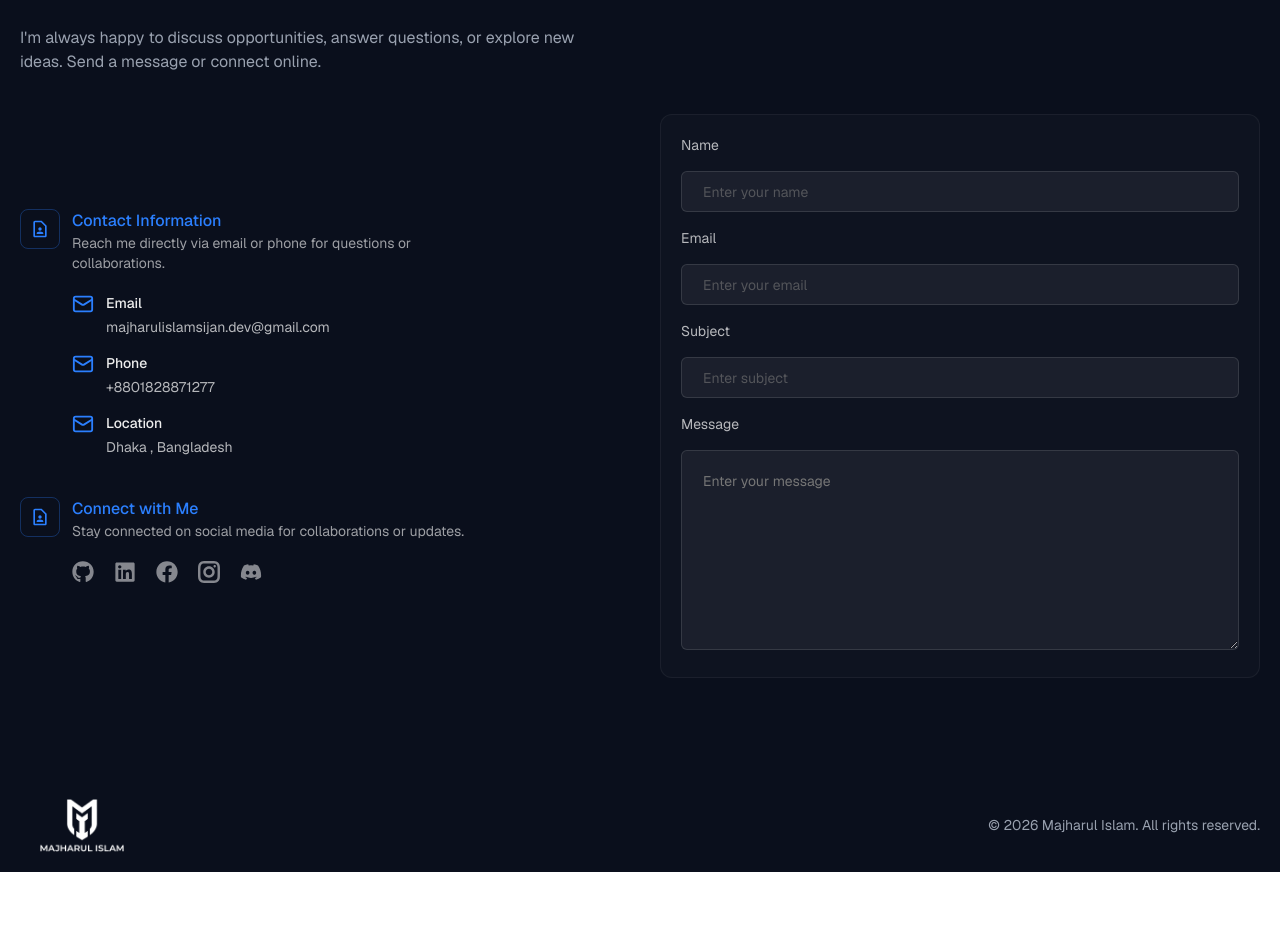
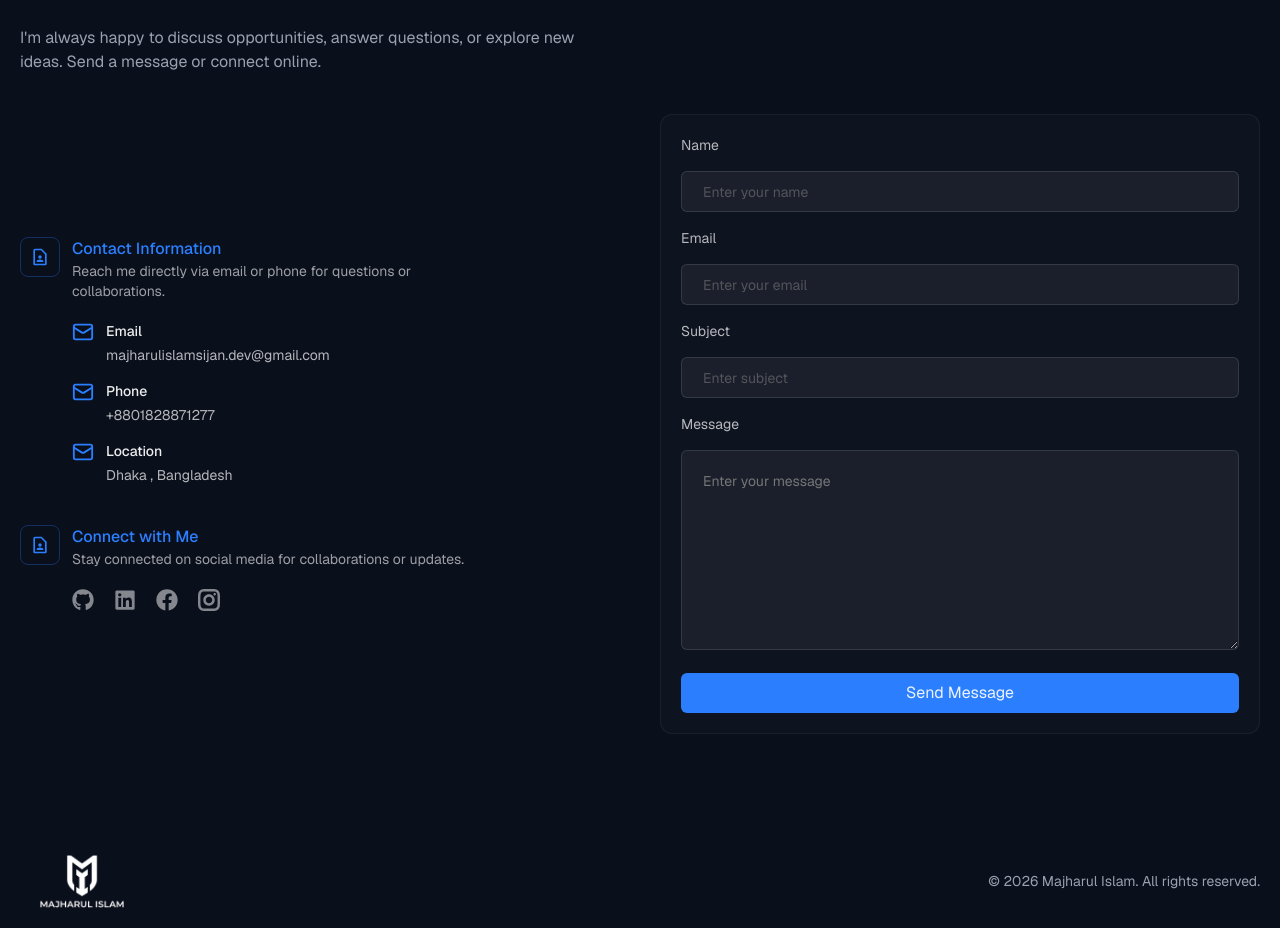
Before and after one commit to Sijan666/personalPortfolio, a React (Vite) app: page / in a window 1280 px wide. Shown: the part 3860-4788 px from the top of the page. Before the commit the page ends 4732 px from the top, so only its background shows below. Built offline with nearby package versions, Linux system fonts and the light colour scheme.

Commit message:
fix : contact section form submit btn

```diff
--- a/src/App.jsx
+++ b/src/App.jsx
@@ -1,6 +1,5 @@
 import { Routes , Route } from 'react-router-dom'
 import { ReactLenis } from 'lenis/react'
-
 import Home from './components/pages/Home'
 import RootLayouts from './components/layouts/RootLayouts'
 import Error from './components/pages/Error'
--- a/src/components/layouts/Contact.jsx
+++ b/src/components/layouts/Contact.jsx
@@ -4,8 +4,15 @@ import { LuMail } from 'react-icons/lu'
 import { MdOutlineContactPage } from 'react-icons/md'
 import { FaDiscord, FaFacebook, FaGithub, FaLinkedin } from 'react-icons/fa'
 import { GrInstagram } from 'react-icons/gr'
+import Button from '../Button'
 
 const Contact = () => {
+
+    const handleFormSubmit = (e) => {
+    e.preventDefault();
+    console.log("Button clicked, kintu page reload hocche na!");
+}
+
     return (
         <>
         <section id='contact'>
@@ -68,11 +75,18 @@ const Contact = () => {
                                         {/* contact */}
                                         <div className="mt-5">
                                             <div className="socialIcons flex lg:gap-x-5 gap-x-8 items-center text-white/50">
-                                                <FaGithub size={22} className="cursor-pointer hover:text-[#2B7FFE] duration-300"/>
-                                                <FaLinkedin size={22} className="cursor-pointer hover:text-[#2B7FFE] duration-300"/>
-                                                <FaFacebook size={22} className="cursor-pointer hover:text-[#2B7FFE] duration-300"/>
-                                                <GrInstagram size={22} className="cursor-pointer hover:text-[#2B7FFE] duration-300"/>
-                                                <FaDiscord size={22} className="cursor-pointer hover:text-[#2B7FFE] duration-300"/>
+                                                <a href="https://github.com/Sijan666" target="_blank">
+                                                    <FaGithub size={22} className="cursor-pointer hover:text-[#2B7FFE] duration-300"/>
+                                                </a>
+                                                <a href="https://www.linkedin.com/in/majharulislamdev/" target="_blank">
+                                                    <FaLinkedin size={22} className="cursor-pointer hover:text-[#2B7FFE] duration-300"/>
+                                                </a>
+                                                <a href="https://www.facebook.com/majharul.islam.666/" target="_blank">
+                                                    <FaFacebook size={22} className="cursor-pointer hover:text-[#2B7FFE] duration-300"/>
+                                                </a>
+                                                <a href="https://instagram.com/majharul_sijan" target="_blank">
+                                                    <GrInstagram size={22} className="cursor-pointer hover:text-[#2B7FFE] duration-300"/>
+                                                </a>
                                             </div>
                                         </div>
                                     </div>
@@ -81,7 +95,7 @@ const Contact = () => {
                             {/* right Form */}
                             <div className="rightForm lg:w-1/2 w-full">
                                 <div className="bg-white/2 border border-white/5 rounded-xl p-5 ">
-                                    <form className='flex flex-col gap-4'>
+                                    <form onSubmit={handleFormSubmit} className='flex flex-col gap-4'>
                                         {/* name */}
                                         <div className="name">
                                             <h4 className='text-sm text-white/70 pb-4'>Name</h4>
@@ -114,6 +128,10 @@ const Contact = () => {
                                                 <label htmlFor="message" className="textarea-label">Enter your message</label>
                                             </div>
                                         </div>
+                                        {/* btn */}
+                                        <div className="btn">
+                                            <Button btnText={"Send Message"} className={'py-2 bg-[#2B7FFE] text-base leading-6 text-white/90 rounded-md  w-full'}/>
+                                        </div>
                                     </form>
                                 </div>
                             </div>
--- a/src/main.jsx
+++ b/src/main.jsx
@@ -6,7 +6,9 @@ import { BrowserRouter } from 'react-router-dom'
 
 
 createRoot(document.getElementById('root')).render(
+  <StrictMode>
     <BrowserRouter>
       <App />
     </BrowserRouter>
+  </StrictMode>,
 )
```
